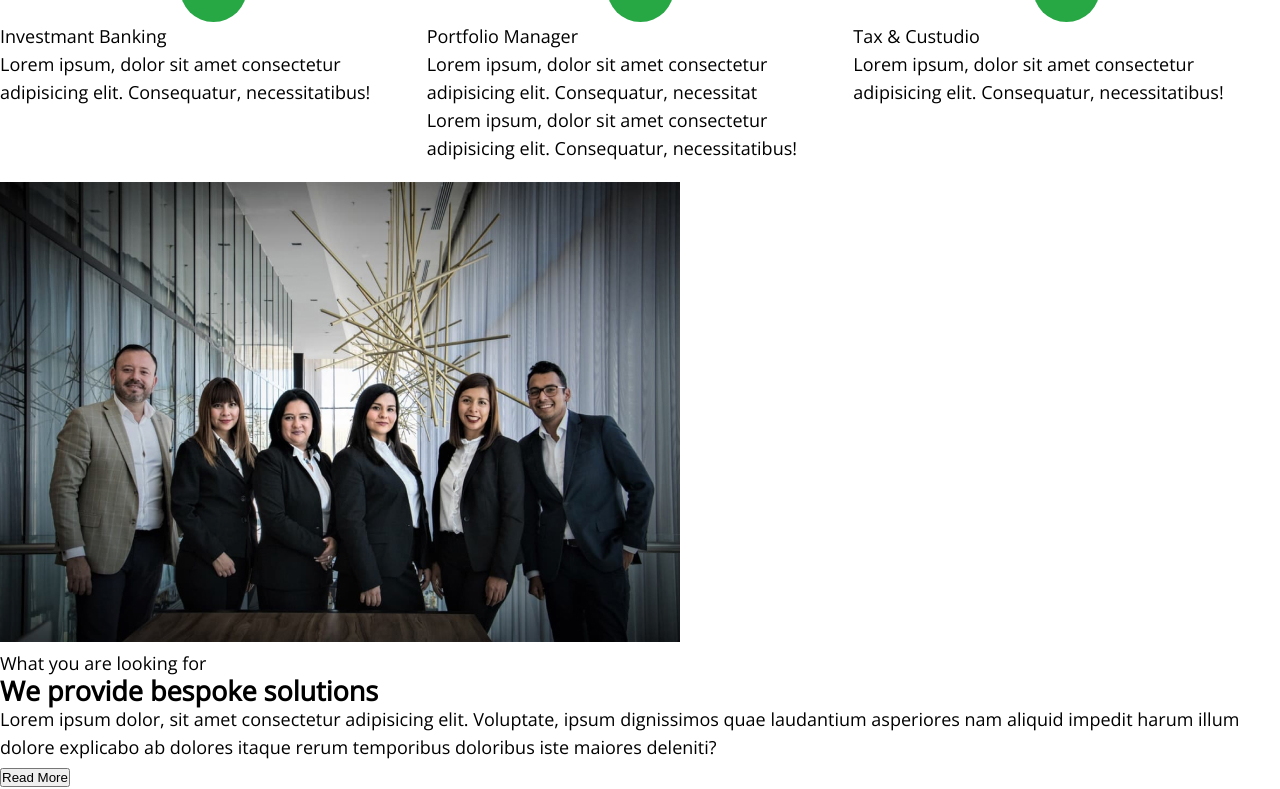
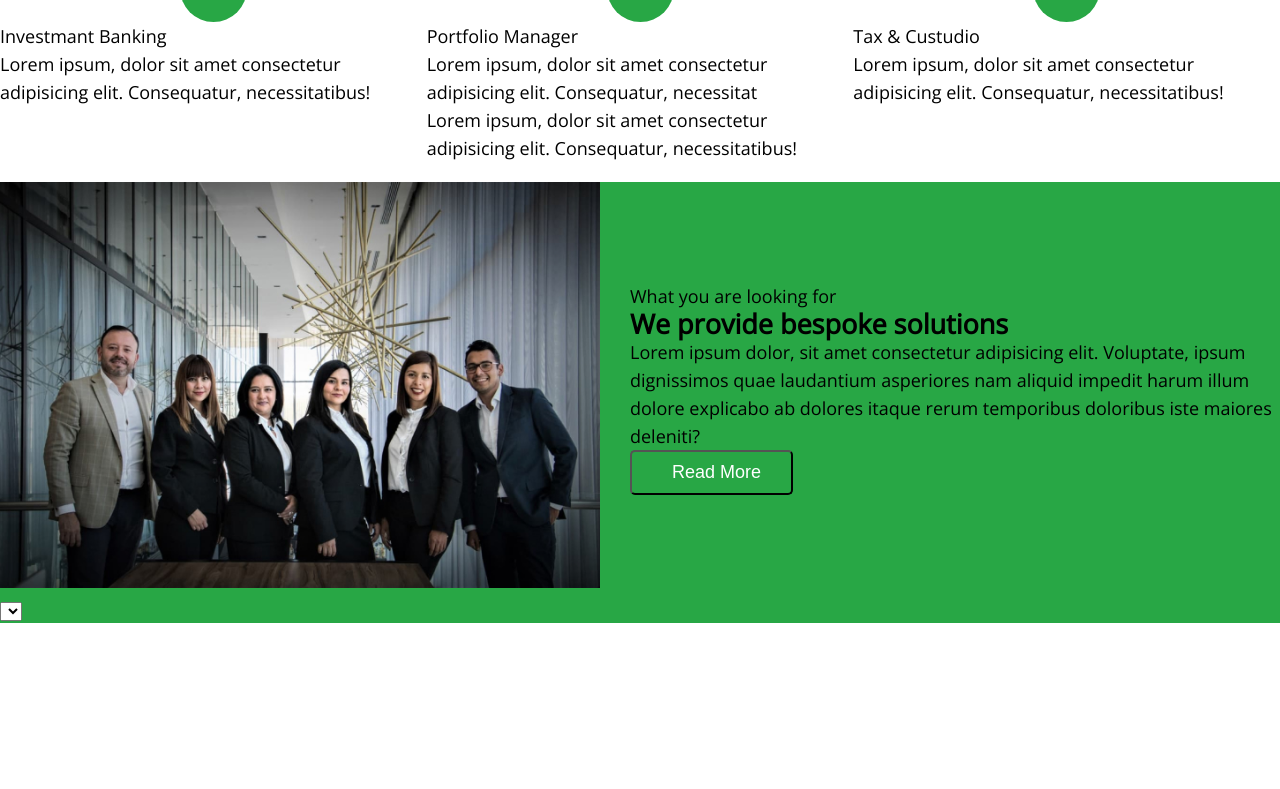
Before and after one commit to Myhailo11/FinanceLedger, a plain HTML site: page index.html in a window 1280 px wide. Shown: the part 885-1674 px from the top of the page. After the commit the page ends 1508 px from the top, so only its background shows below. Drawn offline with nearby package versions, Linux system fonts and the light colour scheme.

Commit message:
add bisness

```diff
--- a/css/style.css
+++ b/css/style.css
@@ -111,3 +111,41 @@ padding-right:6px ;
     font-style: 20xp;
     padding:  ;
   }
+  .bth {
+    background-color: #28a745;
+    padding: 10px 30px 10px 40px;
+    color: #FFFFFF;
+    border-radius: 5px;
+    display: flex;
+    align-items: center;
+    margin: 0 auto;
+    justify-content: center;
+    font-size: 18px;
+  }
+  .bth i{
+    padding-right:6px ;
+  }
+  .solution{
+    background-color: #28a745 ;
+  }
+  .solution-inner{
+    display: flex;
+    align-items: center;
+
+  }
+  .solution-inner-img{
+   width: 50%;
+   height: auto;
+  }
+  .solution-inner-img img{
+    height: 100%;
+    object-fit: cover;
+    width: 100%;
+  }
+  .solution-inner-text{
+    max-width: 680px;
+    padding-left: 30px;
+  }
+  .btn-secont{
+    margin: 0;
+  }
--- a/index.html
+++ b/index.html
@@ -80,12 +80,29 @@
                                  ab dolores itaque rerum
                                  temporibus doloribus iste maiores deleniti?
                             </p>
-                            <button class="bth"href="#">Read More</button>
+                            <button class="bth btn-secont"href="#">Read More</button>
                         </p>
                     </div>
                     </div>
                 </div>
             </section>
+            <select class="bisness">
+                <div class="container">
+                    <p class="bisness-title">This is what we do</p>
+                    <h2>Business Cases</h2>
+                    <p>Lorem ipsum dolor sit amet consectetur adipisicing elit. Architecto, sapiente!</p>
+                    <ul class="bisness-list">
+                        <li><img src="./img/Rectangle (9).jpg">
+                        <li><img src="./img/Rectangle (2).jpg">
+                        <li><img src="./img/Rectangle (3).jpg">
+                        <li><img src="./img/Rectangle (4).jpg">
+                        <li><img src="./img/Rectangle (5).jpg">
+                        <li><img src="./img/Rectangle (6).jpg">
+                        <li><img src="./img/Rectangle (7).jpg">
+                         <li><img src="./img/Rectangle (9).jpg">
+                    </ul>
+                </div>
+            </select>
         </section>
     </main>
     <footer>
```
Also changed, not shown: img/Rectangle (2).jpg (added), img/Rectangle (3).jpg (added), img/Rectangle (4).jpg (added), img/Rectangle (5).jpg (added), img/Rectangle (6).jpg (added), img/Rectangle (7).jpg (added), img/Rectangle (8).jpg (added), img/Rectangle (9).jpg (added).
